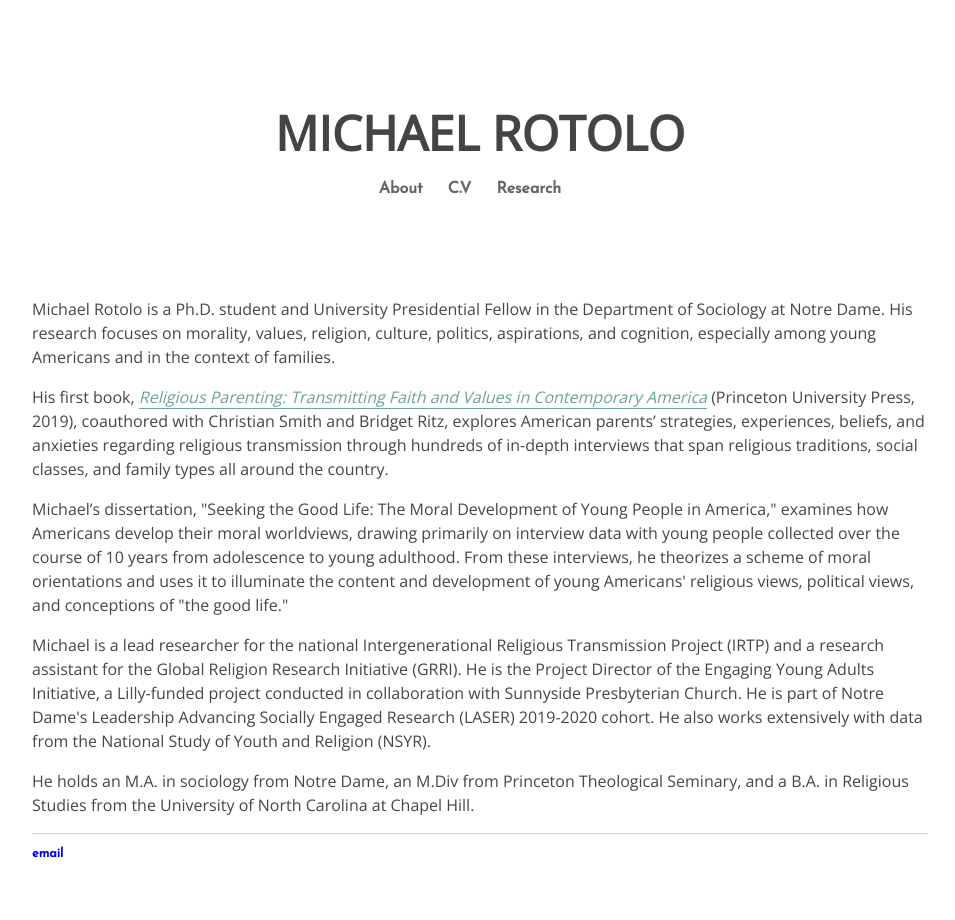
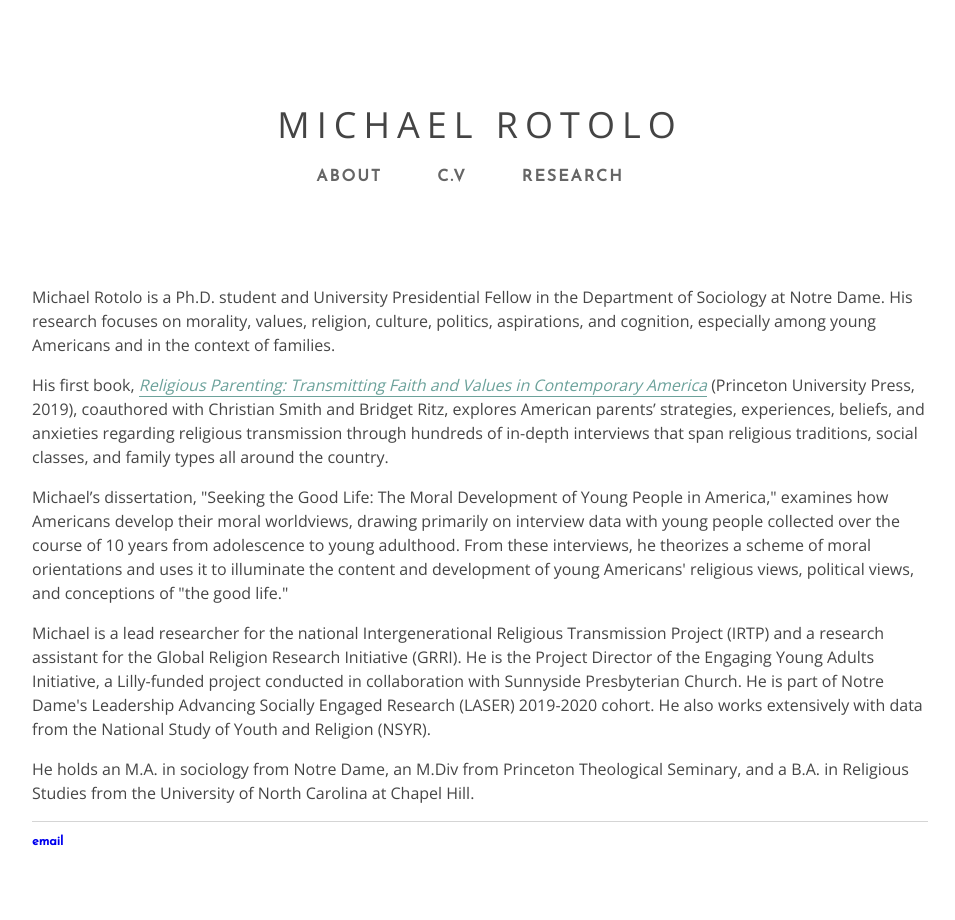
Before and after one commit to michaelrotolo/github.io, a Jekyll site: the page built from index.html, in a window 1280 px wide. Shown: the whole page, without its empty margins (160-1115 px from the left). Built offline with Jekyll 4.4.1, drawn with Linux system fonts in a browser that asks for light colours.

Commit message:
Update main.css

```diff
--- a/css/main.css
+++ b/css/main.css
@@ -6,23 +6,33 @@ nav {
     text-align: center;
     margin:100px auto;
 }
-nav h1 {
+nav h1 a {
     font-family:'Open Sans', sans-serif;
-    font-size: 48px;
+    font-size: 36px;
     margin-bottom:0;
     text-transform:uppercase;
+    font-weight:400;
+    letter-spacing:7px;
+    color:#444;
 }
-nav h1 a {
-    color:#444444;
+nav ul li a {
+    font-family:'Josefin Sans', sans-serif;
+    font-size:16px;
+    font-weight:600;
+    text-transform: uppercase;
+    letter-spacing:2px;
+    color:#666;
+    margin: 10px 15px;
+    border-bottom:1px solid #fff;
 }
-nav li a {
-    color:#666;
+nav ul li a:hover {
+    border-bottom:1px dashed #666;
 }
 nav ul, footer ul {
     font-family:'Josefin Sans', sans-serif;
     padding: 0px;
     list-style: none;
-    font-weight: bold;
+    font-weight: 600;
 }
 nav ul li, footer ul li {
     display: inline;
```
